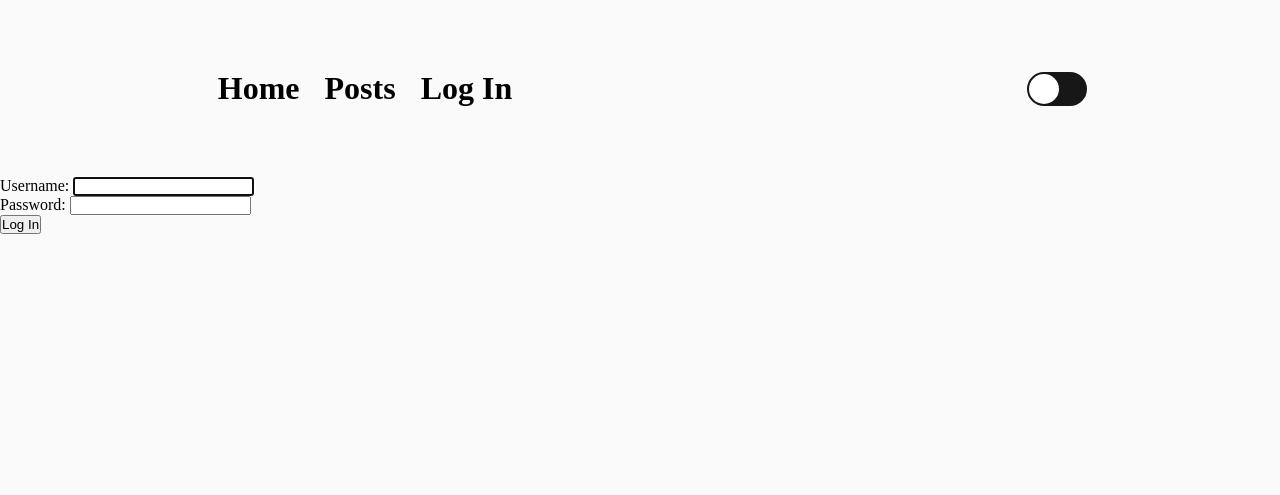
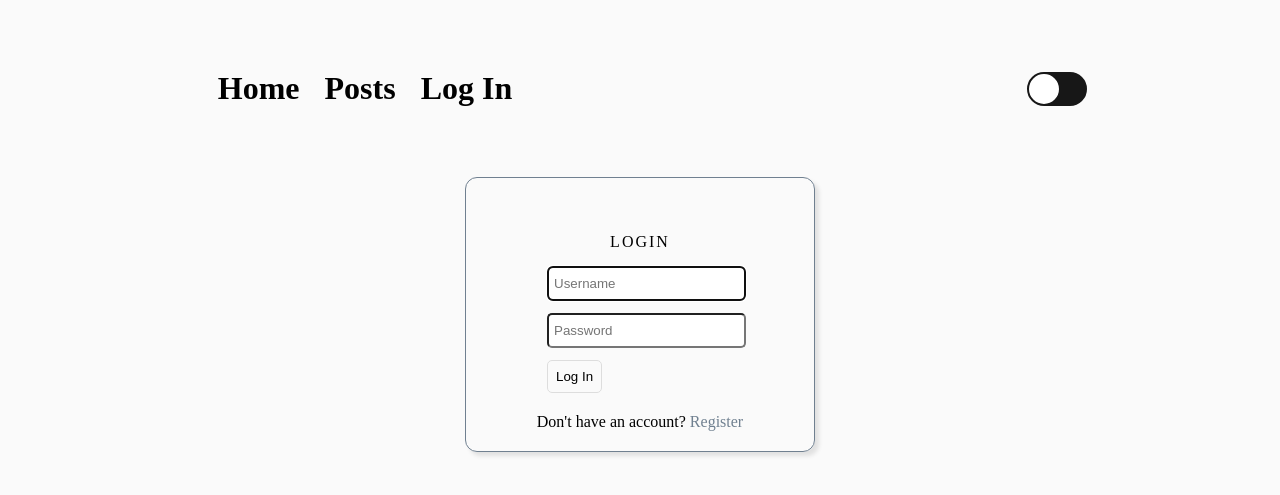
Before and after one commit to Bryan-Rodriguez-ldnbm/blog_app, a Django app: page /accounts/login/ in a window 1280 px wide. Shown: the top 495 px of the page. Run offline with Django 4.2, Linux system fonts and the light colour scheme.

Commit message:
Rebase
Committed to update for laptop

Rebase

```diff
--- a/project/settings.py
+++ b/project/settings.py
@@ -37,6 +37,9 @@ SECRET_KEY = env("SECRET_KEY")
 DEBUG = True
 
 ALLOWED_HOSTS = []
+
+LOGIN_REDIRECT_URL = 'app:index'
+LOGOUT_REDIRECT_URL = 'app:index'
 
 # Application definition
 
--- a/static/css/style.css
+++ b/static/css/style.css
@@ -409,3 +409,61 @@ body {
     font-size: large;
     color: var(--text);
 }
+
+.login-container {
+    display: flex;
+    align-items: center;
+    flex-direction: column;
+}
+
+.login-form {
+    display: flex;
+    align-items: center;
+    flex-direction: column;
+    border: 1px solid slategray;
+    border-radius: 12px;
+    box-shadow: 4px 4px 4px var(--box-shadow);
+    width: 350px;
+    padding-bottom: 20px;
+}
+#login-title {
+    text-transform: capitalize;
+    letter-spacing: 2px;
+    margin-top: 40px;
+    padding: 15px;
+}
+
+#error-msg {
+    color: indianred;
+}
+
+.form-field {
+    padding-bottom: 12px;
+}
+
+.form-field input {
+    padding-top: 8px;
+    padding-left: 5px;
+    padding-bottom: 8px;
+    border-radius: 5px;
+    width: 107%;
+}
+
+#login-btn {
+    padding: 8px 8px;
+    margin-bottom: 10px;
+    background-color: var(--background);
+    color: var(--text);
+    border: 1px solid #ddd;
+    border-radius: 5px;
+}
+
+#login-btn:hover {
+    background-color: #333;
+    cursor: pointer;
+}
+
+#register-link {
+    text-decoration: none;
+    color: slategray;
+}
--- a/templates/navbar.html
+++ b/templates/navbar.html
@@ -2,7 +2,11 @@
     <div class="nav-links">
         <a href="{% url 'app:index' %}">Home</a>
         <a href="{% url 'app:posts' %}">Posts</a>
-        <a href="{% url 'accounts:login' %}">Log In</a>
+        {% if user.is_authenticated %}
+            <a href="{% url 'accounts:logout' %}">Log Out</a>
+        {% else %}
+            <a href="{% url 'accounts:login' %}">Log In</a>
+        {% endif %}
         <div id="toggle">
             <label class="switch">
                 <input type="checkbox" id="toggleSwitch" checked>
--- a/templates/registration/login.html
+++ b/templates/registration/login.html
@@ -1,25 +1,28 @@
 {% extends 'base.html' %}
 {% block content %}
 
+    <div class="login-container">
+        <div class="login-form">
+            <p id="login-title">LOGIN</p>
             {% if form.errors %}
-        <p>Errors</p>
+                <p id="error-msg">Invalid password or username</p>
             {% endif %}
-
-    <div class="login-form">
             <form action="{% url 'accounts:login' %}" method='post'>
                 {% csrf_token %}
 
                 <div class="form-field">
-                <label for="{{ form.username.id_for_label }}">Username:</label>
-                {{ form.username }}
+                    <input type="text" name="username" autofocus="" autocapitalize="none"
+                    placeholder="Username" maxlength="150" required="" id="id_username">
                 </div>
                 <div class="form-field">
-                <label for="{{ form.password.id_for_label }}">Password:</label>
-                {{ form.password }}
+                    <input type="text" name="password" autofocus="" autocapitalize="none"
+                    placeholder="Password" maxlength="150" required="" id="id_password">
                 </div>
 
-            <button name="submit">Log In</button>
+                <button name="submit" id="login-btn">Log In</button>
             </form>
+            <p>Don't have an account? <a href="{% url 'accounts:register' %}" id="register-link">Register</a></p>
+        </div>
     </div>
 
 {% endblock content %}
--- /dev/null
+++ b/templates/registration/register.html
@@ -0,0 +1 @@
+<p>Hi :)</p>
```
Also changed, not shown: accounts/views.py (+19 -2 lines), templates/comments.html (+9 -5 lines). Lines whose indentation alone changed are shown as unchanged.
